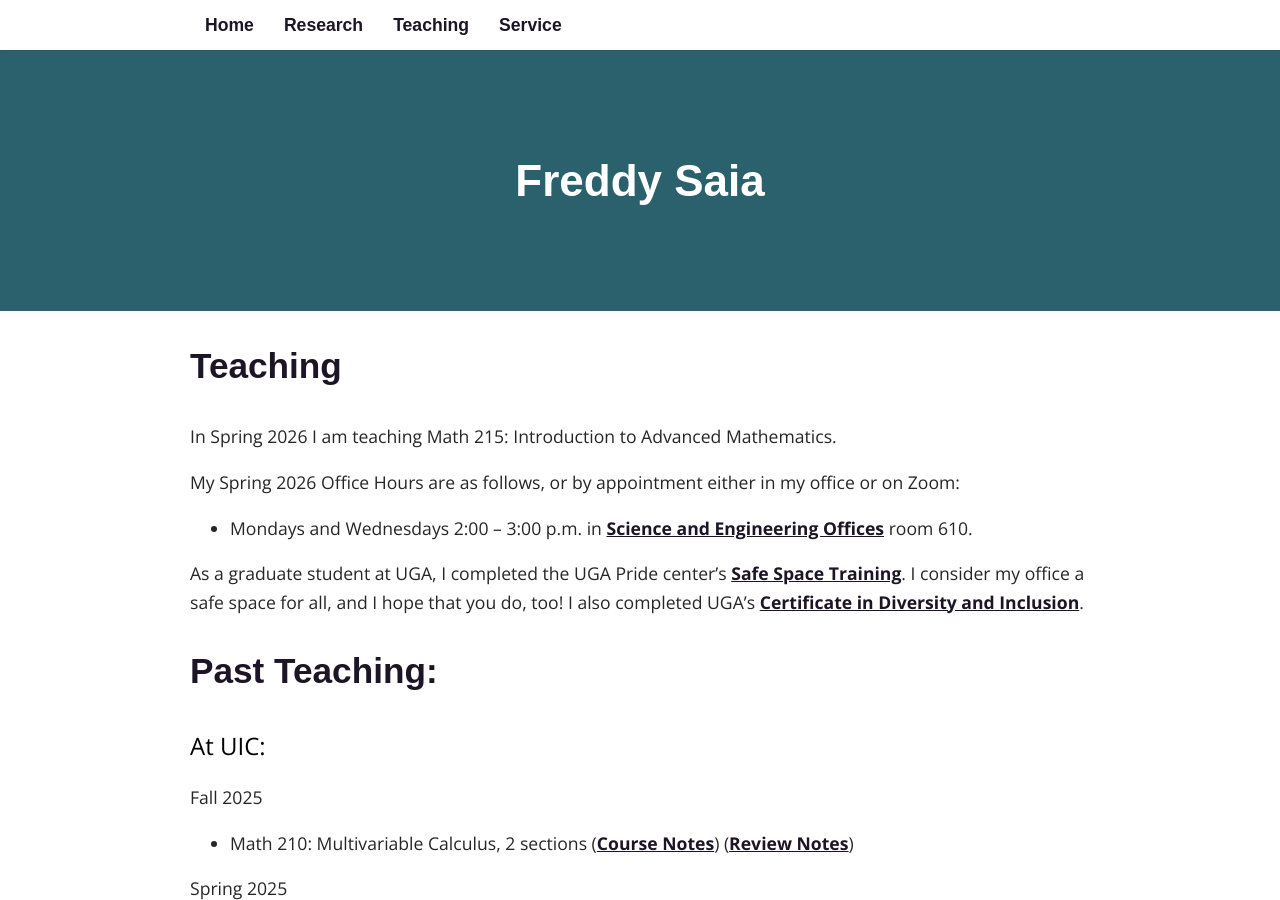
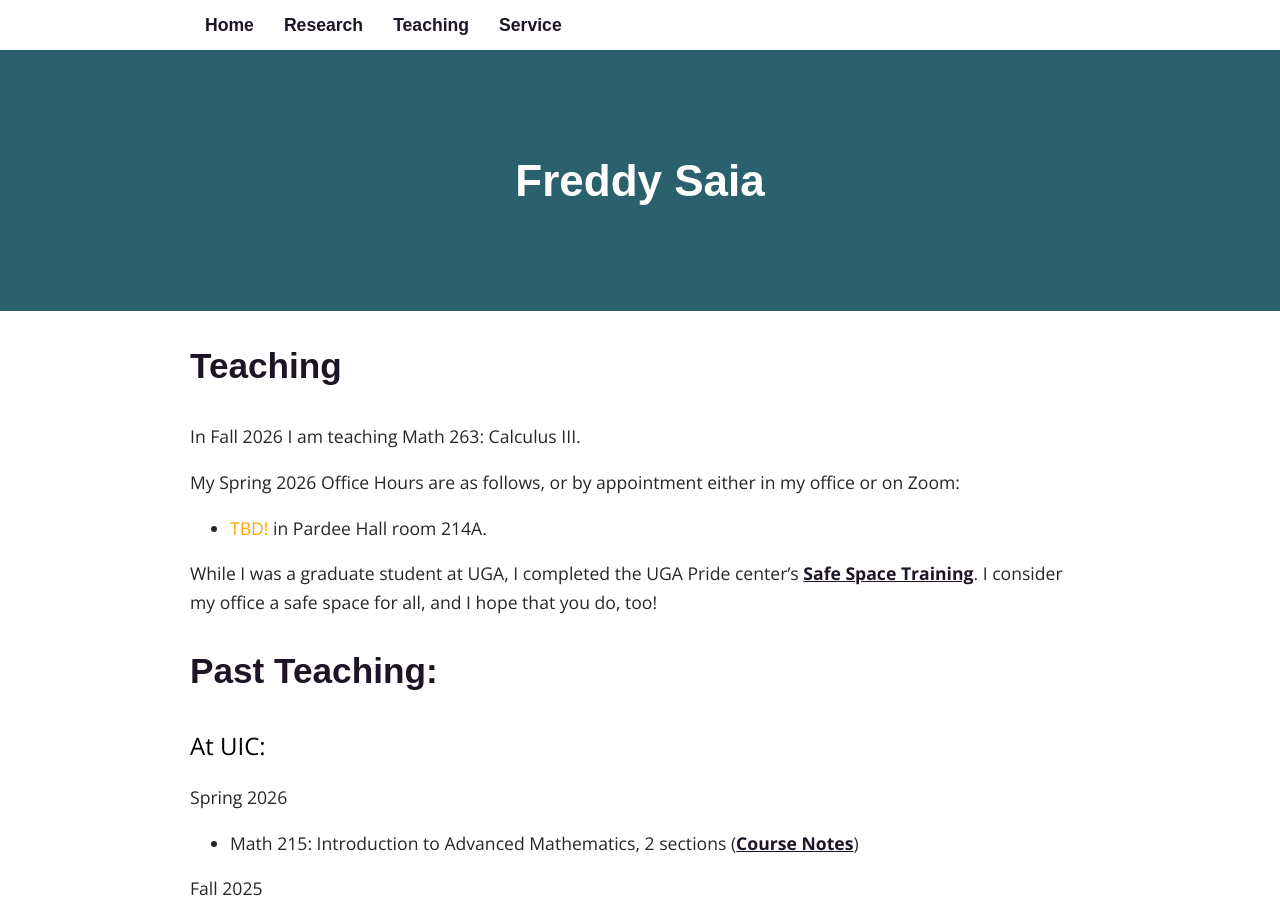
Before and after one commit to fsaia/site, a Jekyll site: the page built from _pages/03_teaching.md, in a window 1280 px wide and 900 px high. Built offline with Jekyll 4.4.1, drawn with Linux system fonts in a browser that asks for light colours; some web fonts are replaced; some of the changed text lies outside the part shown.

Commit message:
Add files via upload

```diff
--- a/_pages/03_teaching.md
+++ b/_pages/03_teaching.md
@@ -5,30 +5,33 @@ title: Teaching
 permalink: /teaching/
 ---
 
-In Spring 2026 I am teaching Math 215: Introduction to Advanced Mathematics.
+In Fall 2026 I am teaching Math 263: Calculus III.
 
 My Spring 2026 Office Hours are as follows, or by appointment either in my office or on Zoom:
 
-*  Mondays and Wednesdays 2:00 -- 3:00 p.m. in [Science and Engineering Offices](https://maps.app.goo.gl/EBLQY8RyE1NujWKf7) room 610.
+* <span style="color: orange"> TBD! </span> in Pardee Hall room 214A.
 
 
-As a graduate student at UGA, I completed the UGA Pride center's [Safe Space Training](https://lgbtcenter.uga.edu/content_page/safe-space). I consider my office a safe space for all, and I hope that you do, too! I also completed UGA's [Certificate in Diversity and Inclusion](http://diversity.uga.edu/index.php/programs/article/cdi).
+While I was a graduate student at UGA, I completed the UGA Pride center's [Safe Space Training](https://lgbtcenter.uga.edu/content_page/safe-space). I consider my office a safe space for all, and I hope that you do, too!
 
 
 ## Past Teaching:
 
 <font size= "5"> <span style="color: black"> At UIC: </span> </font>
 
+Spring 2026
+
+* Math 215: Introduction to Advanced Mathematics, 2 sections ([Course Notes](https://drive.google.com/file/d/1Su9hBU4VhHFGHW0zZVW_gRh48vga_NQ-/view?usp=sharing))
+
 Fall 2025
 
 * Math 210: Multivariable Calculus, 2 sections ([Course Notes](https://drive.google.com/open?id=1qQr63qvh_8jiPdMEIdgIu7PkaD0_6wib&usp=drive_fs)) ([Review Notes](https://drive.google.com/open?id=1HjOwl3FgefYl1q5MUiHU3fAJVW-L_2rX&usp=drive_fs))
-
 
 Spring 2025
 
 * Math 210: Multivariable Calculus
 
-* [Math 525: Elliptic Curves](https://fsaia.github.io/site/math_525/).
+* [Math 525: Elliptic Curves](http://127.0.0.1:4000/math_525/).
 
 Fall 2024
 
```
Also changed, not shown: other parts of _pages/03_teaching.md (+1 -1 lines), _pages/01_home.md (+5 -5 lines), _pages/02_research.md (+7 -5 lines).
